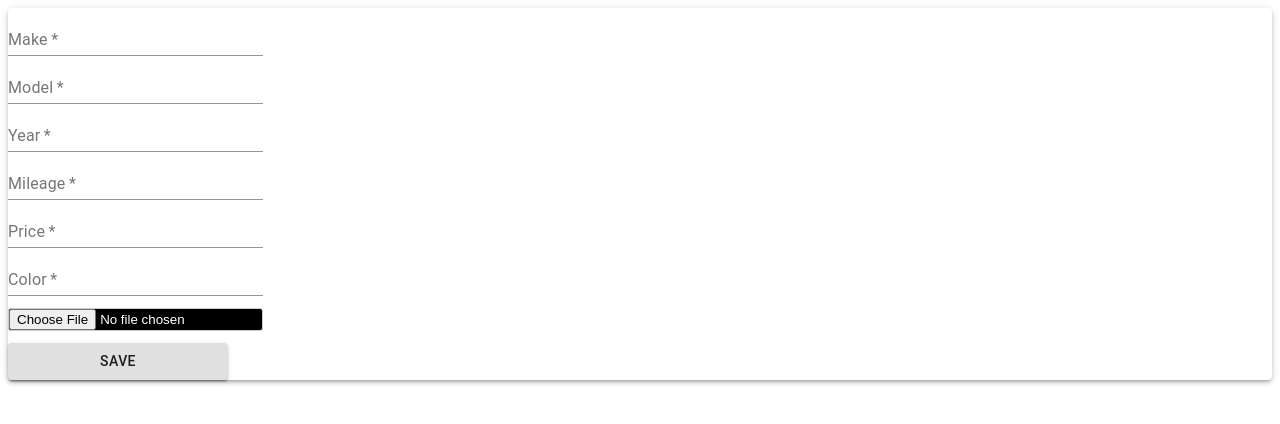
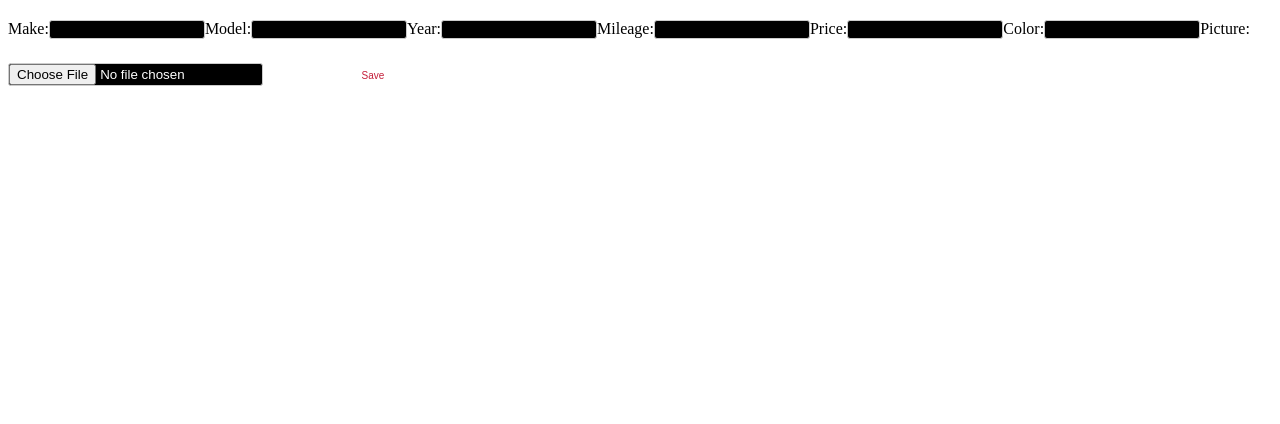
Before and after one commit to bechara-rizk/DealershipTeamOne, a Next.js app: page /home/AddCarForm in a window 1280 px wide. Shown: the top 424 px of the page. Built offline with nearby package versions, Linux system fonts and the light colour scheme.

Commit message:
edit adding car form

```diff
--- a/src/pages/home/AddCarForm.js
+++ b/src/pages/home/AddCarForm.js
@@ -1,6 +1,4 @@
 import React, { useState } from 'react';
-import { TextField, Button, FormControl, Paper } from '@material-ui/core';
-
 
 const AddCarForm = () => {
   const [make, setMake] = useState('');
@@ -13,6 +11,7 @@ const AddCarForm = () => {
 
   const handleSubmit = (e) => {
     e.preventDefault();
+    // Handle form submission here
   }
 
   const handlePictureChange = (e) => {
@@ -20,66 +19,80 @@ const AddCarForm = () => {
   }
 
   return (
-    <Paper className="add-car-form-container" elevation={3}>
-      <FormControl onSubmit={handleSubmit}>
-        <TextField
+    <form className="add-car-form-container" onSubmit={handleSubmit}>
+      <label>
+        Make:
+        <input
           className="input-field"
-          label="Make"
+          type="text"
           value={make}
           onChange={(e) => setMake(e.target.value)}
           required
         />
-        <TextField
+      </label>
+      <label>
+        Model:
+        <input
           className="input-field"
-          label="Model"
+          type="text"
           value={model}
           onChange={(e) => setModel(e.target.value)}
           required
         />
-        <TextField
+      </label>
+      <label>
+        Year:
+        <input
           className="input-field"
-          label="Year"
+          type="text"
           value={year}
           onChange={(e) => setYear(e.target.value)}
           required
         />
-        <TextField
+      </label>
+      <label>
+        Mileage:
+        <input
           className="input-field"
-          label="Mileage"
+          type="text"
           value={mileage}
           onChange={(e) => setMileage(e.target.value)}
           required
         />
-        <TextField
+      </label>
+      <label>
+        Price:
+        <input
           className="input-field"
-          label="Price"
+          type="text"
           value={price}
           onChange={(e) => setPrice(e.target.value)}
           required
         />
-        <TextField
+      </label>
+      <label>
+        Color:
+        <input
           className="input-field"
-          label="Color"
+          type="text"
           value={color}
           onChange={(e) => setColor(e.target.value)}
           required
         />
+      </label>
+      <label>
+        Picture:
         <input
           className="input-field"
           type="file"
           accept="image/*"
           onChange={handlePictureChange}
         />
-        <Button
-          className="submit-button"
-          type="submit"
-          variant="contained"
-          color="black"
-        >
-          Save
-        </Button>
-      </FormControl>
-    </Paper>
+      </label>
+      <button className="submit-button" type="submit">
+        Save
+      </button>
+    </form>
   );
 }
 
```
